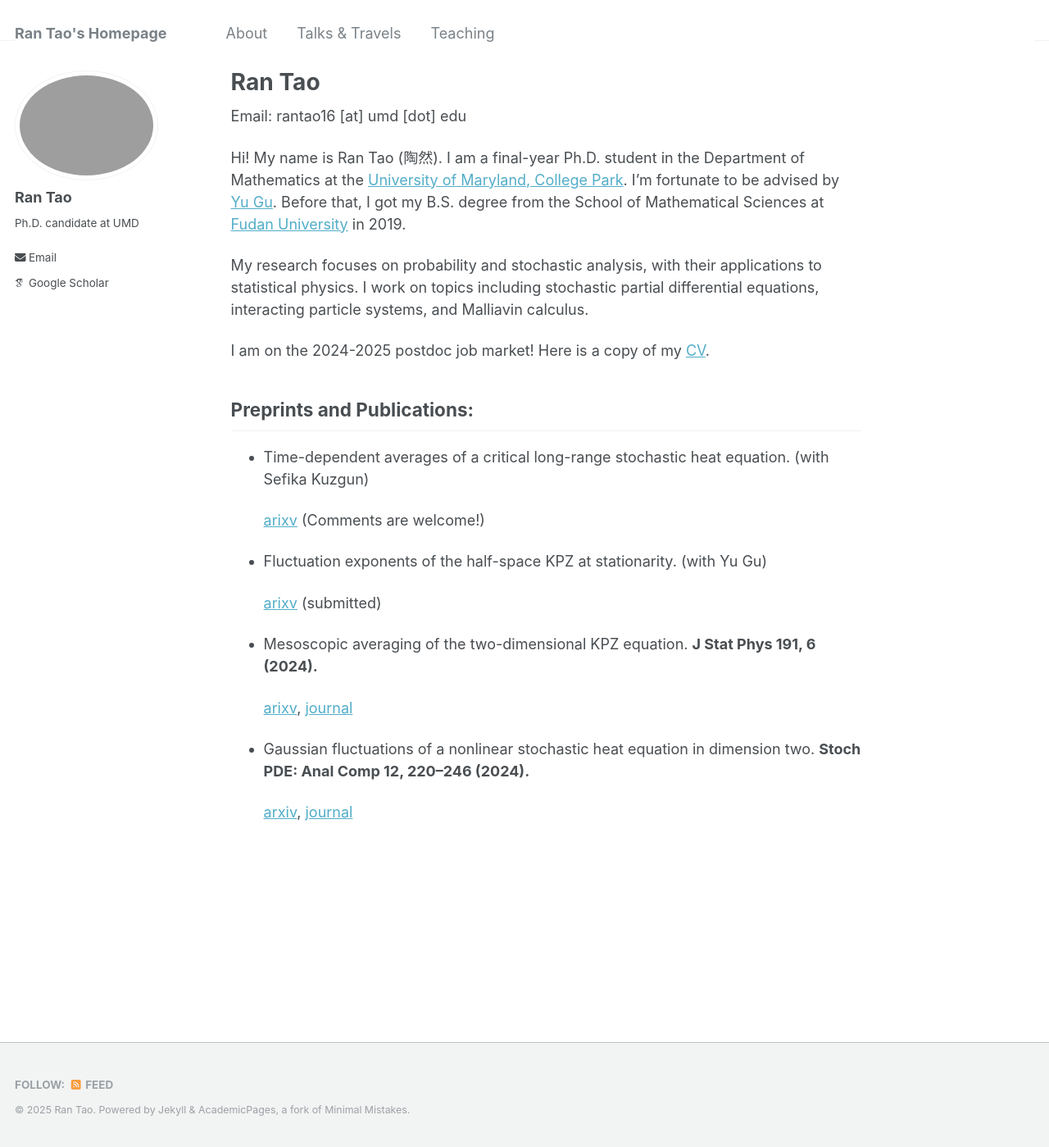
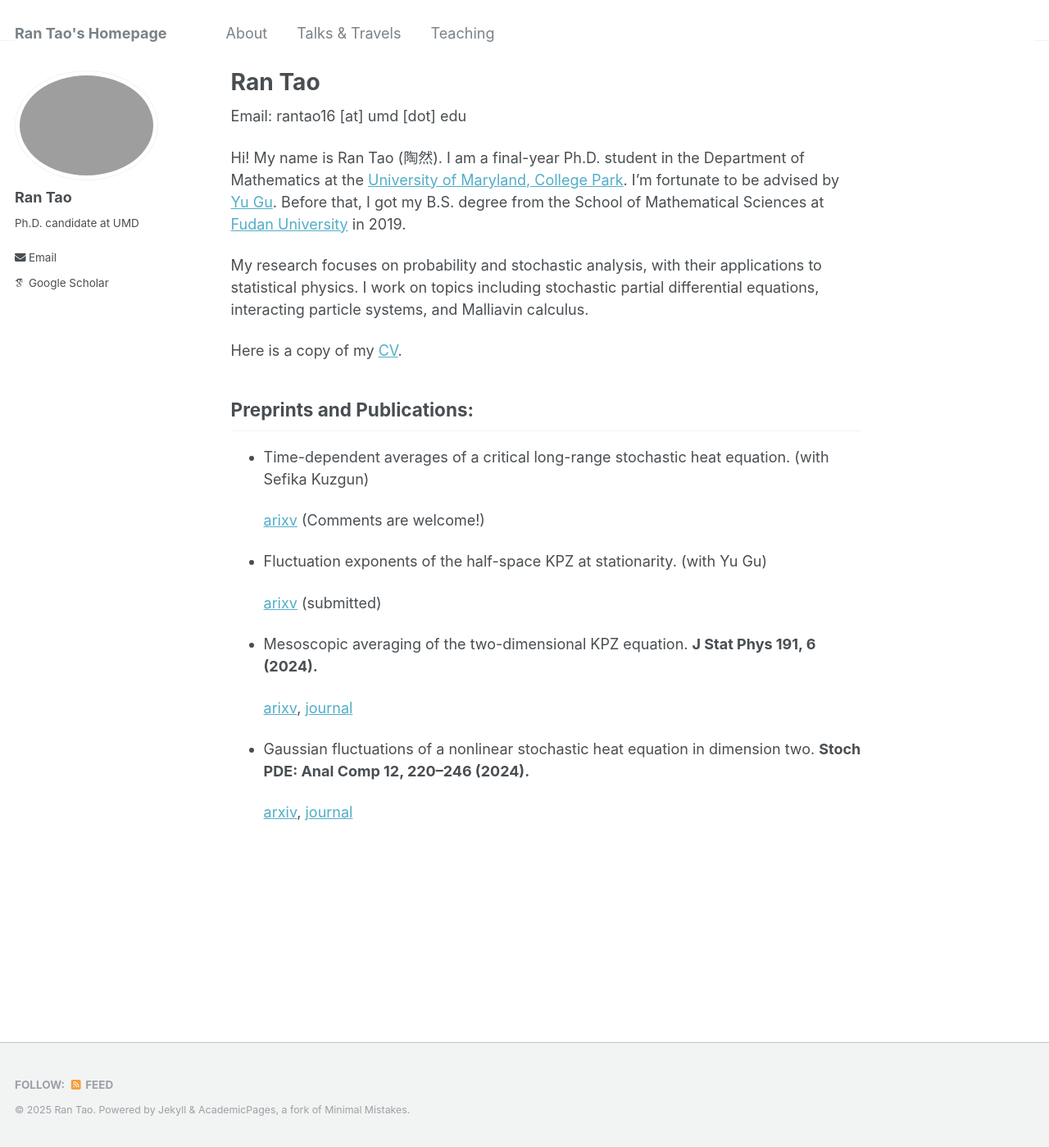
Before and after one commit to rantao16/rantao16.github.io, a Jekyll site: the page built from _pages/about.md, in a window 1280 px wide and 1399 px high. Shown: the whole window at 82% size. Built offline with Jekyll 4.4.1, drawn with Linux system fonts in a browser that asks for light colours; some web fonts are replaced.

Commit message:
Update about.md

```diff
--- a/_pages/about.md
+++ b/_pages/about.md
@@ -12,7 +12,7 @@ Hi! My name is Ran Tao (陶然). I am a final-year Ph.D. student in the Departme
 
 My research focuses on probability and stochastic analysis, with their applications to statistical physics. I work on topics including stochastic partial differential equations, interacting particle systems, and Malliavin calculus.
 
-I am on the 2024-2025 postdoc job market! Here is a copy of my [CV](https://drive.google.com/file/d/1QAnjKtOeVYARGnoyFWeTqpMsvxPqjKny/view?usp=sharing).
+Here is a copy of my [CV](https://drive.google.com/file/d/1QAnjKtOeVYARGnoyFWeTqpMsvxPqjKny/view?usp=sharing).
 
 Preprints and Publications:
 ---
```
